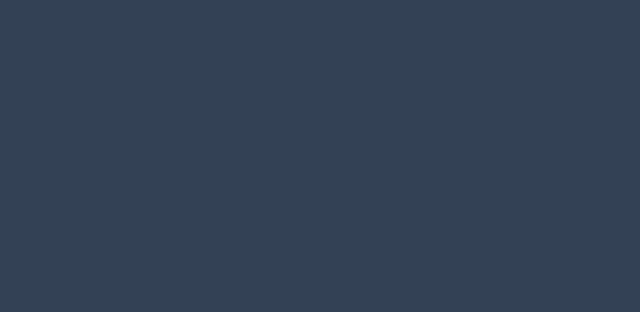
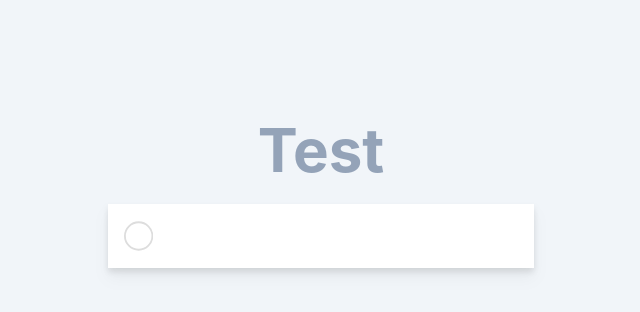
Before and after one commit to NINE-J/react_todo, a React (Create React App) app: page / in a window 1280 px wide. Shown: the top 312 px of the page, without its empty margins (319-959 px from the left). Built offline with nearby package versions, Linux system fonts and the light colour scheme.

Commit message:
scaffolding

```diff
--- a/src/App.js
+++ b/src/App.js
@@ -1,24 +1,99 @@
-// import logo from "./logo.svg";
 import "./App.css";
+import React, { useState, useEffect } from "react";
+
+// ### item model ###
+// {
+//   id: 1,
+//   text: '',
+//   checked: true,
+// }
+
+function IcoCircle({ width, height, fill = "currentColor" }) {
+  const [isHovering, setIsHovering] = useState(0);
+  const hoverFill = "#222";
+
+  return (
+    <svg
+      xmlns="http://www.w3.org/2000/svg"
+      width={width}
+      height={height}
+      fill={isHovering ? hoverFill : fill}
+      className="bi bi-circle"
+      viewBox="0 0 16 16"
+      onMouseEnter={() => setIsHovering(1)}
+      onMouseLeave={() => setIsHovering(0)}
+    >
+      <path d="M8 15A7 7 0 1 1 8 1a7 7 0 0 1 0 14zm0 1A8 8 0 1 0 8 0a8 8 0 0 0 0 16z" />
+    </svg>
+  );
+}
+
+function IcoCheckCircle({ width, height, fill = "currentColor" }) {
+  return (
+    <svg
+      xmlns="http://www.w3.org/2000/svg"
+      width={width}
+      height={height}
+      fill={fill}
+      className="bi bi-check-circle"
+      viewBox="0 0 16 16"
+    >
+      <path d="M8 15A7 7 0 1 1 8 1a7 7 0 0 1 0 14zm0 1A8 8 0 1 0 8 0a8 8 0 0 0 0 16z" />
+      <path d="M10.97 4.97a.235.235 0 0 0-.02.022L7.477 9.417 5.384 7.323a.75.75 0 0 0-1.06 1.06L6.97 11.03a.75.75 0 0 0 1.079-.02l3.992-4.99a.75.75 0 0 0-1.071-1.05z" />
+    </svg>
+  );
+}
+
+function Header() {
+  return <h1 className="font-bold text-6xl py-6 text-slate-400">Test</h1>;
+}
+
+function InputBox() {
+  const [text, setText] = useState("");
+
+  const onChange = (e) => {
+    setText(e.target.value);
+  };
+
+  const handleKeyDown = (e) => {
+    const onReset = () => {
+      setText("");
+    };
+
+    if (e.key === "Enter") return onReset();
+  };
+
+  return (
+    <div className="flex items-center px-4">
+      <IcoCircle width="32" height="32" fill="#ddd" />
+      <input className="w-full h-16 px-6 py-2" onChange={onChange} value={text} onKeyDown={handleKeyDown} />
+    </div>
+  );
+}
+
+function List(props) {
+  return <ul className="list_wrapper"></ul>;
+}
+
+function Footer(props) {
+  <div className="footer h-16 flex justify-center items-center">
+    <div className="button_01 mr-4">button</div>
+    <div className="button_02 mr-4">button</div>
+    <div className="button_03">button</div>
+  </div>;
+}
 
 function App() {
   return (
-    <div className="App">
-      {/* <header className="App-header">
-        <img src={logo} className="App-logo" alt="logo" />
-        <p>
-          Edit <code>src/App.js</code> and save to reload.
-        </p>
-        <a
-          className="App-link"
-          href="https://reactjs.org"
-          target="_blank"
-          rel="noopener noreferrer"
-        >
-          Learn React
-        </a>
-      </header> */}
-      <div class="test w-screen h-screen bg-slate-700"></div>
+    <div className="App min-h-screen bg-slate-100">
+      <div id="wrap" className="flex-column justify-center items-center w-full md:w-1/3 py-24 mx-auto">
+        <Header />
+        <div className="bg-white drop-shadow-lg">
+          <InputBox />
+          <List />
+          <Footer />
+        </div>
+      </div>
     </div>
   );
 }
--- a/src/index.css
+++ b/src/index.css
@@ -15,3 +15,21 @@ code {
   font-family: source-code-pro, Menlo, Monaco, Consolas, 'Courier New',
     monospace;
 }
+
+input{
+  outline: none;
+}
+
+.footer{
+  position: relative;
+}
+.footer:before{
+  content: '';
+  position: absolute;
+  right: 0;
+  bottom: 0;
+  left: 0;
+  height: 50px;
+  overflow: hidden;
+  box-shadow: 0 1px 1px rgb(0 0 0 / 20%), 0 8px 0 -3px #f6f6f6, 0 9px 1px -3px rgb(0 0 0 / 20%), 0 16px 0 -6px #f6f6f6, 0 17px 2px -6px rgb(0 0 0 / 20%);
+}
```
